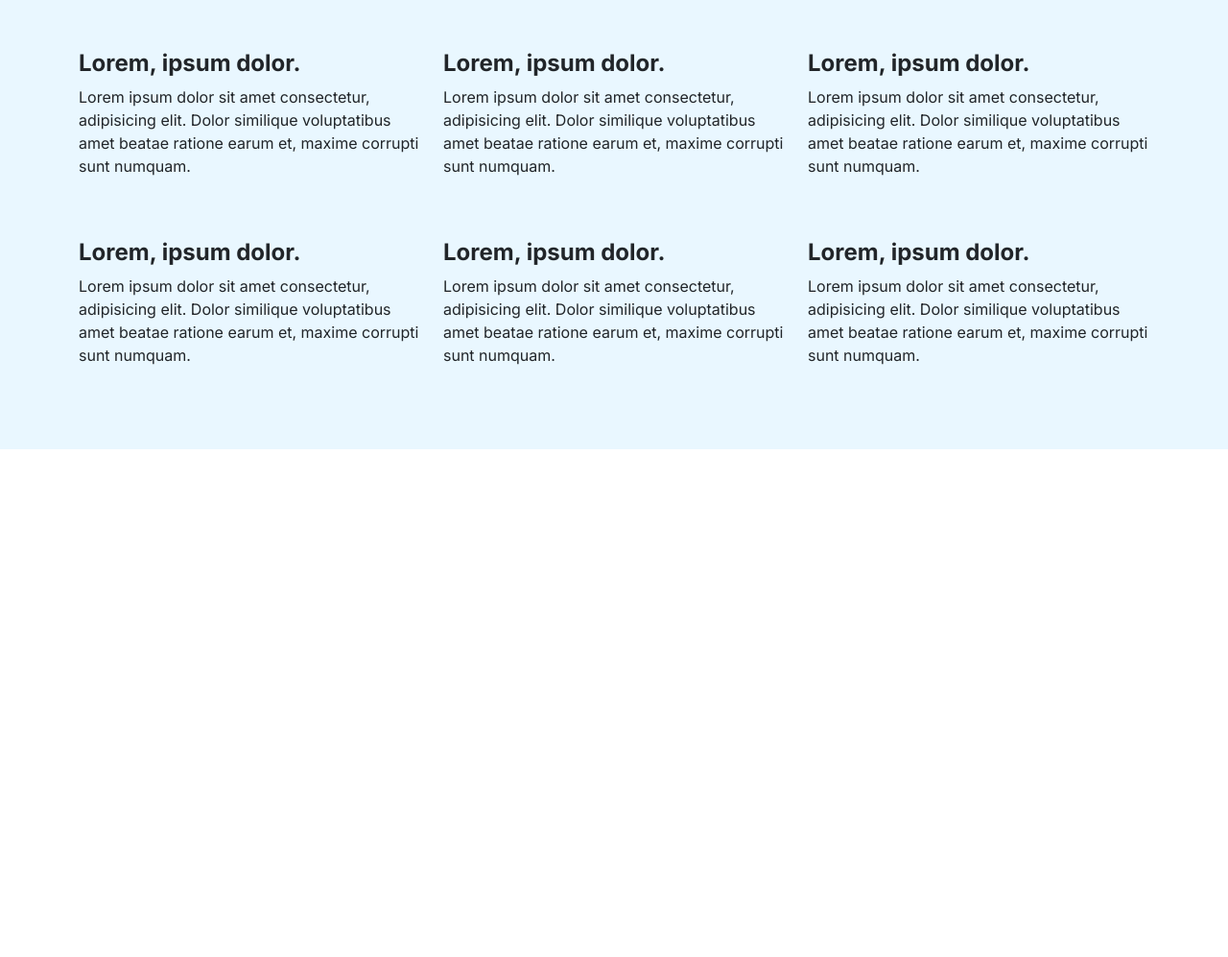
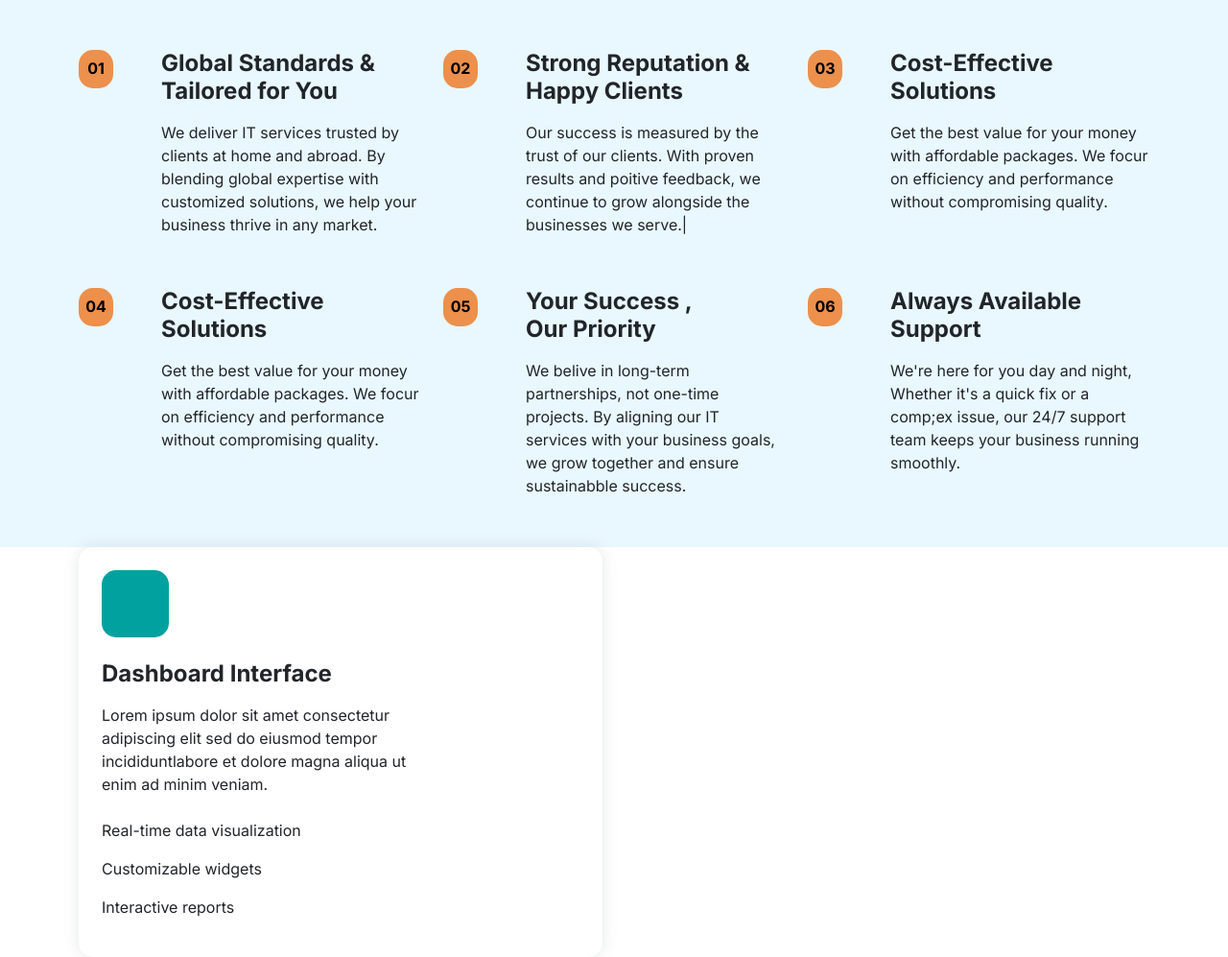
Before and after one commit to abdullahdevx/academy-project, a plain HTML site: page index.html in a window 1280 px wide. Shown: the part 358-1355 px from the top of the page at 96% size. Before the commit the page ends 826 px from the top, so only its background shows below. Drawn offline with nearby package versions, Linux system fonts and the light colour scheme.

Commit message:
section added

```diff
--- a/index.html
+++ b/index.html
@@ -18,6 +18,7 @@
         <link rel="preconnect" href="https://fonts.googleapis.com">
         <link rel="preconnect" href="https://fonts.gstatic.com" crossorigin>
         <link href="https://fonts.googleapis.com/css2?family=Inter:ital,opsz,wght@0,14..32,100..900;1,14..32,100..900&display=swap" rel="stylesheet">
+        <link rel="stylesheet" href="https://cdnjs.cloudflare.com/ajax/libs/bootstrap-icons/1.13.1/font/bootstrap-icons.min.css" integrity="sha512-t7Few9xlddEmgd3oKZQahkNI4dS6l80+eGEzFQiqtyVYdvcSG2D3Iub77R20BdotfRPA9caaRkg1tyaJiPmO0g==" crossorigin="anonymous" referrerpolicy="no-referrer" />
         <link rel="stylesheet" href="style.css">
     </head>
 
@@ -26,65 +27,146 @@
 
         </header>
         <main>
-            <section class="services flex">
+            <!-- ============Service_Page_Head============ -->
+            <section class="service_page_head flex">
                 <div class="container">
                     <div class="row">
                         <div class="col-md-12">
-                            <h1 class="fw-bolder">Services</h1>
-                            <p class="fw-bold">Lorem ipsum dolor sit amet consectetur</p>
+                            <h1 class="fw-bolder">Our Services</h1>
+                            <p class="fw-bold">Professional IT services that drive growth, innovation , and success.</p>
                         </div>
                     </div>
                 </div>
             </section>
 
-            <!-- ============section2============ -->
-             <section class="section2">
-                <div class="innerdiv2 flex">
+            <!-- ============Services_Page_Banner============ -->
+            <section class="service_page_banner">
+                <div class="spage_inner flex">
                     <div class="container">
                         <div class="row">
                             <div class="col-md-12">
-                                <span>Lorem ipsum amet.</span>
                                 <h1 class="fw-bolder">Why Choose Us </h1>
+                                <span>Trusted IT solutions that empower tour business to grow smarter, faster, and stronger.</span>
                             </div>
                         </div>
                     </div>
                 </div>
 
+
                 <div class="container">
                     <div class="row">
+
                         <div class="col-md-4">
-                            <h4 class="fw-bolder">Lorem, ipsum dolor.</h4>
-                            <p>Lorem ipsum dolor sit amet consectetur, adipisicing elit. Dolor similique voluptatibus amet beatae ratione earum et, maxime corrupti sunt numquam.</p>
+                            <div class="sp_num_box d-flex">
+                                <span class=" span flex fw-bolder h6">01</span>
+
+                                <div class="spage_inner_col">
+                                    <h4 class="fw-bolder mb-3">Global Standards & <br>Tailored for You</h4>
+                                    <p>We deliver IT services trusted by clients at home and abroad. By blending global expertise with customized solutions, we help your business thrive in any market.</p>
+                                </div>
+                            </div>
                         </div>
-                         <div class="col-md-4">
-                            <h4 class="fw-bolder">Lorem, ipsum dolor.</h4>
-                            <p>Lorem ipsum dolor sit amet consectetur, adipisicing elit. Dolor similique voluptatibus amet beatae ratione earum et, maxime corrupti sunt numquam.</p>
+
+                        <div class="col-md-4">
+                            <div class="sp_num_box d-flex">
+                                <span class=" span flex fw-bolder h6">02</span>
+
+                                <div class="spage_inner_col">
+                                   <h4 class="fw-bolder mb-3">Strong Reputation & <br>Happy Clients</h4>
+                                    <p>Our success is measured by the trust of our clients. With proven results and poitive feedback, we continue to grow alongside the businesses we serve.|</p>
+                                </div>
+                            </div>
                         </div>
-                         <div class="col-md-4">
-                            <h4 class="fw-bolder">Lorem, ipsum dolor.</h4>
-                            <p>Lorem ipsum dolor sit amet consectetur, adipisicing elit. Dolor similique voluptatibus amet beatae ratione earum et, maxime corrupti sunt numquam.</p>
+
+                        <div class="col-md-4">
+                            <div class="sp_num_box d-flex">
+                                <span class=" span flex fw-bolder h6">03</span>
+
+                                <div class="spage_inner_col">
+                                    <h4 class="fw-bolder mb-3">Cost-Effective <br>Solutions</h4>
+                                    <p>Get the best value for your money with affordable packages. We focur on efficiency and performance without compromising quality.</p>
+                                </div>
+                            </div>
                         </div>
+
                     </div>
                 </div>
 
                <div class=" mt-5">
                     <div class="container">
                         <div class="row">
+
                             <div class="col-md-4">
-                                <h4 class="fw-bolder">Lorem, ipsum dolor.</h4>
-                                <p>Lorem ipsum dolor sit amet consectetur, adipisicing elit. Dolor similique voluptatibus amet beatae ratione earum et, maxime corrupti sunt numquam.</p>
+                            <div class="sp_num_box d-flex">
+                                <span class=" span flex fw-bolder h6">04</span>
+
+                                <div class="spage_inner_col">
+                                    <h4 class="fw-bolder mb-3">Cost-Effective <br>Solutions</h4>
+                                    <p>Get the best value for your money with affordable packages. We focur on efficiency and performance without compromising quality.</p>
+                                </div>
                             </div>
-                            <div class="col-md-4">
-                                <h4 class="fw-bolder">Lorem, ipsum dolor.</h4>
-                                <p>Lorem ipsum dolor sit amet consectetur, adipisicing elit. Dolor similique voluptatibus amet beatae ratione earum et, maxime corrupti sunt numquam.</p>
+                        </div>
+
+                        <div class="col-md-4">
+                            <div class="sp_num_box d-flex">
+                                <span class=" span flex fw-bolder h6">05</span>
+
+                                <div class="spage_inner_col">
+                                   <h4 class="fw-bolder mb-3">Your Success  , <br>Our Priority</h4>
+                                    <p>We belive in long-term partnerships, not one-time projects. By aligning our IT services with your business goals, we grow together and ensure sustainabble success.</p>
+                                </div>
                             </div>
-                            <div class="col-md-4">
-                                <h4 class="fw-bolder">Lorem, ipsum dolor.</h4>
-                                <p>Lorem ipsum dolor sit amet consectetur, adipisicing elit. Dolor similique voluptatibus amet beatae ratione earum et, maxime corrupti sunt numquam.</p>
+                        </div>
+
+                        <div class="col-md-4">
+                            <div class="sp_num_box d-flex">
+                                <span class=" span flex fw-bolder h6">06</span>
+
+                                <div class="spage_inner_col ">
+                                    <h4 class="fw-bolder mb-3">Always Available <br>Support</h4>
+                                   <p>We're here for you  day and night, Whether it's a quick fix or a comp;ex issue, our 24/7 support team keeps your business running smoothly.</p>
+                                </div>
                             </div>
+                        </div>
+
                         </div>
                     </div>
                </div>
+            </section>
+
+            <!-- ===================services_Page_Section3==================== -->
+             <section class="spage_section3">
+                <div class="container">
+                    <div class="row">
+                        <div class="col-md-6">
+                             <div class="inner6 p-4">
+                                        <div class="icon6  ">
+                                            <i class="fa-solid fa-chalkboard-user fs-2 text-white"></i>
+                                        </div>
+
+                                            <h4 class="mt-4 fw-bold"> Dashboard Interface</h4>
+                                            <p class="mt-3" >Lorem ipsum dolor sit amet consectetur <br>adipiscing elit sed do eiusmod tempor <br>incididuntlabore et dolore magna aliqua ut <br> enim ad minim veniam.</p>
+
+                                        <div class="check1 d-flex mt-4">
+                                             <i class="fa-solid fa-circle-check mt-1 "></i>
+                                             <p>Real-time data visualization</p>
+                                        </div>
+
+                                        <div class="check1 d-flex">
+                                             <i class="fa-solid fa-circle-check mt-1 "></i>
+                                             <p>Customizable widgets</p>
+                                        </div>
+
+                                        <div class="check1 d-flex">
+                                             <i class="fa-solid fa-circle-check mt-1 "></i>
+                                             <p>Interactive reports</p>
+                                        </div>
+                                    </div>
+                        </div>
+
+                        <div class="col-md-6"></div>
+                    </div>
+                </div>
              </section>
         </main>
         <footer>
--- a/style.css
+++ b/style.css
@@ -1,14 +1,18 @@
-*{
+body{
     font-family: "Inter", sans-serif;
 }
 
 .flex{
     display: flex;
     text-align: center;
+    justify-content: center;
     align-items: center;
 }
 
-.services{
+/* ===========
+Services_Page_Head
+============= */
+.service_page_head{
     height: 200px;
     width: auto;
     background-color: #EC904C;
@@ -16,13 +20,46 @@
 }
 
 /* ===========
-Section2
+Services_Page_Banner
 ============= */
-.section2{
+.service_page_banner{
      background-color: #E9F7FF;
      padding: 70px;
 }
 
-.innerdiv2{
+.spage_inner{
     margin-bottom: 60px;
 }
+
+.spage_inner_col{
+    margin-left: 50px;
+    height: 200px;
+    width: 300px;
+}
+
+.span{
+    height: 40px;
+    width: 40px;
+    background-color: #EC904C;
+    color: black;
+    border-radius: 15px;
+}
+
+/* <!-- ===================
+services_Page_Section3
+==================== --> */
+.icon6{
+    background-color: #00A19E;
+    width: 70px;
+    height: 70px;
+    border-radius: 15px;
+    text-align: center;
+    align-items: center;
+    display: flex;
+    justify-content: center;
+}
+.inner6{
+    border-radius: 15px;
+    box-shadow: 0px 0px 15px  #babebe60;
+
+}
```
